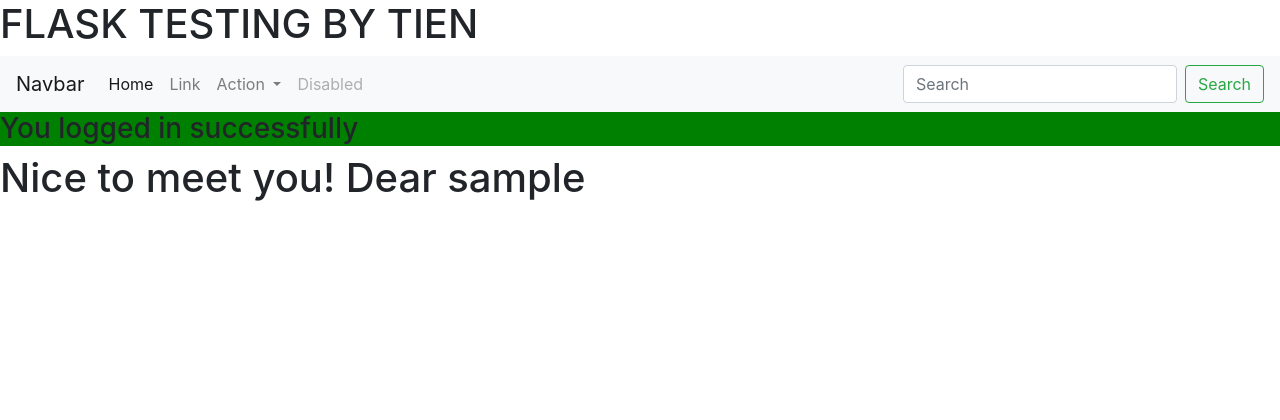
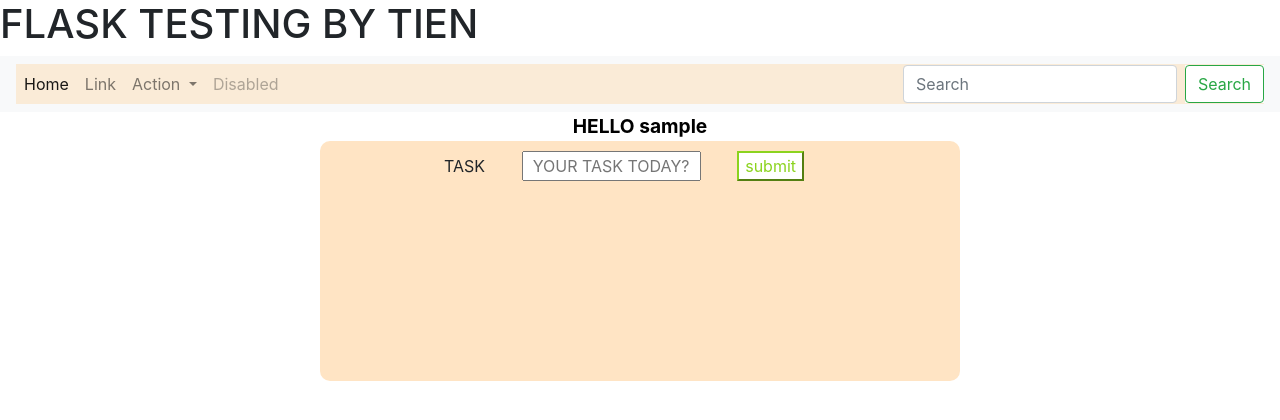
Before and after one commit to tien886/MyPractises, a Flask app: page /user in a window 1280 px wide. Shown: the top 420 px of the page. Run offline with Flask 3, Linux system fonts and the light colour scheme; the visitor is signed in with stand-in values (Sample User, id 1).

Commit message:
Create a route for user

```diff
--- /dev/null
+++ b/FlaskBegin/UserRoute.py
@@ -0,0 +1,14 @@
+from flask import Flask, redirect, url_for, render_template, request,session, flash, Blueprint
+user = Blueprint("user", __name__)
+
+@user.route('/user')
+def user_page():
+    name = session.get("user")  #get name value from 'user' index in hashtable (session)
+    if name:    #name not NULL
+        return render_template('user.html', user = name)
+    return redirect(url_for('login_page'))
+@user.route('/logout')
+def log_out():
+    session.pop("user", None)
+    flash("You logged out successfully","info")
+    return redirect(url_for("login_page"))
--- a/FlaskBegin/main.py
+++ b/FlaskBegin/main.py
@@ -1,45 +1,64 @@
 from flask import Flask, redirect, url_for, render_template, request,session, flash
+from flask_sqlalchemy import SQLAlchemy
 from datetime import timedelta
-
+from os import path
+from purify import Purify
+from extensions import db
+from user import User
+from UserRoute import user
+from AdminRoute import admin
+from restriction import Restriction
 app = Flask(__name__)
 app.config["SECRET_KEY"] = "abcd1234"
-app.permanent_session_lifetime = timedelta(seconds=30)
+app.permanent_session_lifetime = timedelta(minutes=30)
+app.config["SQLALCHEMY_DATABASE_URI"] = "sqlite:///user.db"
+app.config["SQLALCHEMY_TRACK_MODIFICATIONS"] = True
+db.init_app(app)
+app.register_blueprint(user)
+app.register_blueprint(admin)
+
 admin = ["TIEN", "VOMINHTIEN", "MINHTIEN"]
 @app.route('/')
 def home():
     return render_template('home.html')
-@app.route('/user')
-def hello_user():
-    name = session.get("user")  #get name value from 'user' index in hashtable (session)
-    if name:    #name not NULL
-        flash("You logged in successfully", "info")
-        return render_template('user.html', user = name)
-    return redirect(url_for('login'))
-@app.route('/admin')
-def hello_admin():
-    print("OK")
-    return render_template('xinchaoadmin.html')
+
 @app.route('/login', methods = ["POST", "GET"])
-def login():
+def login_page():
     if request.method == "POST":
         user_name = request.form["full_name"]   #full_name is defined in HTML file
         pass_word = request.form["pass_word"]   #pass_word is defined in HTML file
+        print(pass_word)
+        # print(user_name)
+        if user_name in admin:
+            flash("YOU LOGGED IN SUCCESSFULLY AS ADMIN", "info")
+            return redirect(url_for("admin.admin_page"))
+        if not Restriction.CheckPassWordInFormat(pass_word):
+            flash("YOUR PASSWORD IS WRONG IN FORMAT! TRY AGAIN", "error")
+            return redirect(url_for('login_page'))
         if not user_name or not pass_word:
-            flash("Login Failed! Try again", "error")
-            return render_template('login.html')
+            flash("LOGIN FAILED! TRY AGAIN", "error")
+            return redirect(url_for('login_page'))
         session.permanent = True    # this is lifetime for user to visit a website
-        if user_name in admin:
-            flash("You logged in successfully as admin", "info")
-            return redirect(url_for("hello_admin"))
-        session["user"] = user_name
-        session["pass"] = pass_word
-        print(session)
-        return redirect(url_for("hello_user"))
+        user = User.query.filter_by(name=user_name).first()
+        if user:
+            if user.password == Purify.HashPassWord(pass_word):
+                print(Purify.HashPassWord(pass_word))
+                flash("LOGIN SUCCESSFULLY!", "info")
+                session["user"] = user_name
+                return redirect(url_for("user.user_page"))
+            else:
+                flash("WRONG PASSWORD!", "error")
+                return redirect(url_for('login_page'))
+        return redirect(url_for("user.user_page"))
     return render_template('login.html')
-@app.route('/logout')
-def logout():
-    session.pop("user", None)
-    flash("You logged out succesfsully","info")
-    return redirect(url_for("login"))
+
 if __name__ == "__main__":
-    app.run(debug = True)
+    try:
+        with app.app_context():
+            if not path.exists("user.db"):
+                if not path.exists("user.db"):
+                    db.create_all()
+                    print("Created table Successfully")
+        app.run(debug = True)
+    except Exception as e:
+        print("Error: ", e)
--- a/FlaskBegin/static/user.css
+++ b/FlaskBegin/static/user.css
@@ -1,6 +1,49 @@
+
+div#hello
+{
+    text-align: center;
+    font-size: larger;
+    font-weight: bold;
+    color: rgb(0, 0, 0);
+}
+div#task-form
+{
+    margin: 0 25%;
+    width: 50%;
+    height: 30vh;
+    background-color: bisque;
+    text-align: center;
+    justify-content: center;
+    align-items: center;
+    /* display: flex; */
+    flex-direction: column;
+    border-radius: 10px;
+}
 
 .info
 {
     width: 100%;
     background-color: green;
 }
+.child-task-form
+{
+    margin-top: 10px;
+    margin-right: 5%;
+
+}
+.child-task-form#button
+{
+    color:rgb(139, 211, 30);
+    background-color: white;
+    border-color: rgb(139, 211, 30);
+}
+.child-task-form#button:hover
+{
+    color: white;
+    background-color: rgb(139, 211, 30);
+}
+.child-task-form#input
+{
+    text-align: center;
+    width: 28%;
+}
--- a/FlaskBegin/templates/base.html
+++ b/FlaskBegin/templates/base.html
@@ -24,7 +24,7 @@
   <body>
     <h1>FLASK TESTING BY TIEN</h1>
     <nav class="navbar navbar-expand-lg navbar-light bg-light">
-      <a class="navbar-brand" href="#">Navbar</a>
+      <!-- <a class="navbar-brand" href="#">Navbar</a> -->
       <button
         class="navbar-toggler"
         type="button"
@@ -37,7 +37,7 @@
         <span class="navbar-toggler-icon"></span>
       </button>
 
-      <div class="collapse navbar-collapse" id="navbarSupportedContent">
+      <div class="collapse navbar-collapse" id="navbarSupportedContent" style="background-color: antiquewhite;">
         <ul class="navbar-nav mr-auto">
           <li class="nav-item active">
             <a class="nav-link" href="#"
@@ -60,10 +60,10 @@
               Action
             </a>
             <div class="dropdown-menu" aria-labelledby="navbarDropdown">
-              <a class="dropdown-item" href="{{url_for('login')}}">LOGIN</a>
+              <a class="dropdown-item" href="{{url_for('login_page')}}">LOGIN</a>
               <a class="dropdown-item" href="{{url_for('home')}}">HOME</a>
               <div class="dropdown-divider"></div>
-              <a class="dropdown-item" href="{{url_for('logout')}}">LOGOUT</a>
+              <a class="dropdown-item" href="{{url_for('user.log_out')}}">LOGOUT</a>
             </div>
           </li>
           <li class="nav-item">
@@ -83,9 +83,13 @@
             placeholder="Search"
             aria-label="Search"
           />
+          <span style="
+            background-color: white ;
+          ">
           <button class="btn btn-outline-success my-2 my-sm-0" type="submit">
             Search
           </button>
+          </span>
         </form>
       </div>
     </nav>
--- a/FlaskBegin/templates/user.html
+++ b/FlaskBegin/templates/user.html
@@ -1,21 +1,19 @@
-{% extends "base.html" %}
-{% block title %} WELCOME TO OUR PAGE {% endblock %}
-
+{% extends "base.html" %} {% block title %} WELCOME TO OUR PAGE {% endblock %}
 {% block content %}
-<link rel="stylesheet" href="{{url_for('static', filename = 'user.css')}}">
-<div id = "messages">
-    {% with messages = get_flashed_messages(with_categories = true) %}
-        {% if messages %}
-            {% for category, message in messages %}
-                <h3 class="{{category}}">
-                    {{ message }}
-                </h3>
-            {% endfor %}
-        {% endif %}
-    {% endwith %}
+<link rel="stylesheet" href="{{url_for('static', filename = 'user.css')}}" />
+<div id="messages">
+  {% with messages = get_flashed_messages(with_categories = true) %} {% if
+  messages %} {% for category, message in messages %}
+  <h3 class="{{category}}">{{ message }}</h3>
+  {% endfor %} {% endif %} {% endwith %}
 </div>
-<h1 id = 'user'>
-    Nice to meet you! Dear {{user}}
-</h1>
+<div id="hello">HELLO {{user}}</div>
+<div id="task-form">
+  <form action="" method="post">
+    <label class = "child-task-form" id = "label" for="task">TASK</label>
+    <input class = "child-task-form" id = "input" type="text" name="task" placeholder="YOUR TASK TODAY?" />
+    <button class = "child-task-form" id = "button"type="submit">submit</button>
+  </form>
+</div>
 
 {% endblock %}
```
Also changed, not shown: FlaskBegin/static/login.css (+11 -2 lines), FlaskBegin/templates/login.html (+6 -10 lines), FlaskBegin/user.py (added, +9 -0 lines), FlaskBegin/templates/home.html (line endings or trailing spaces).
